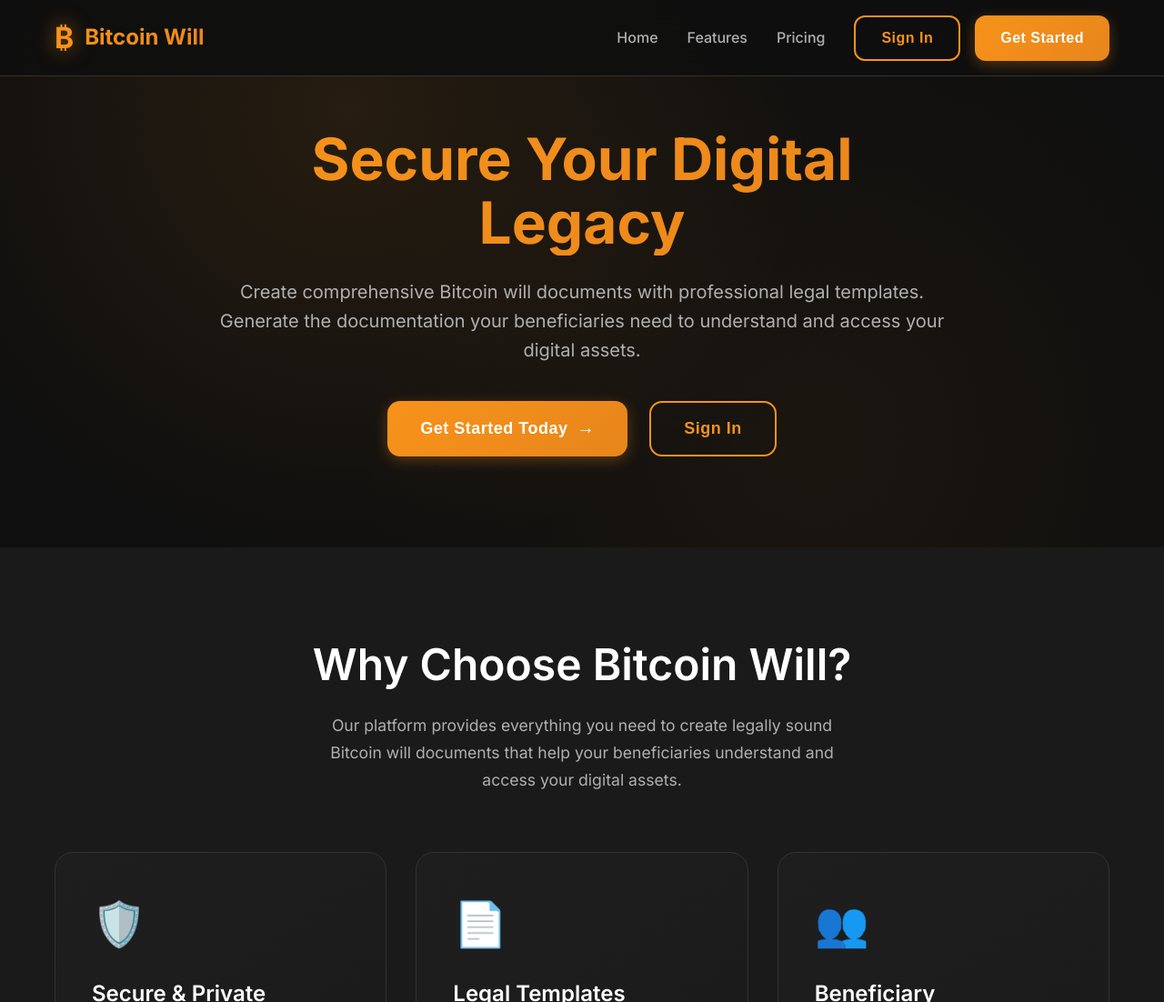
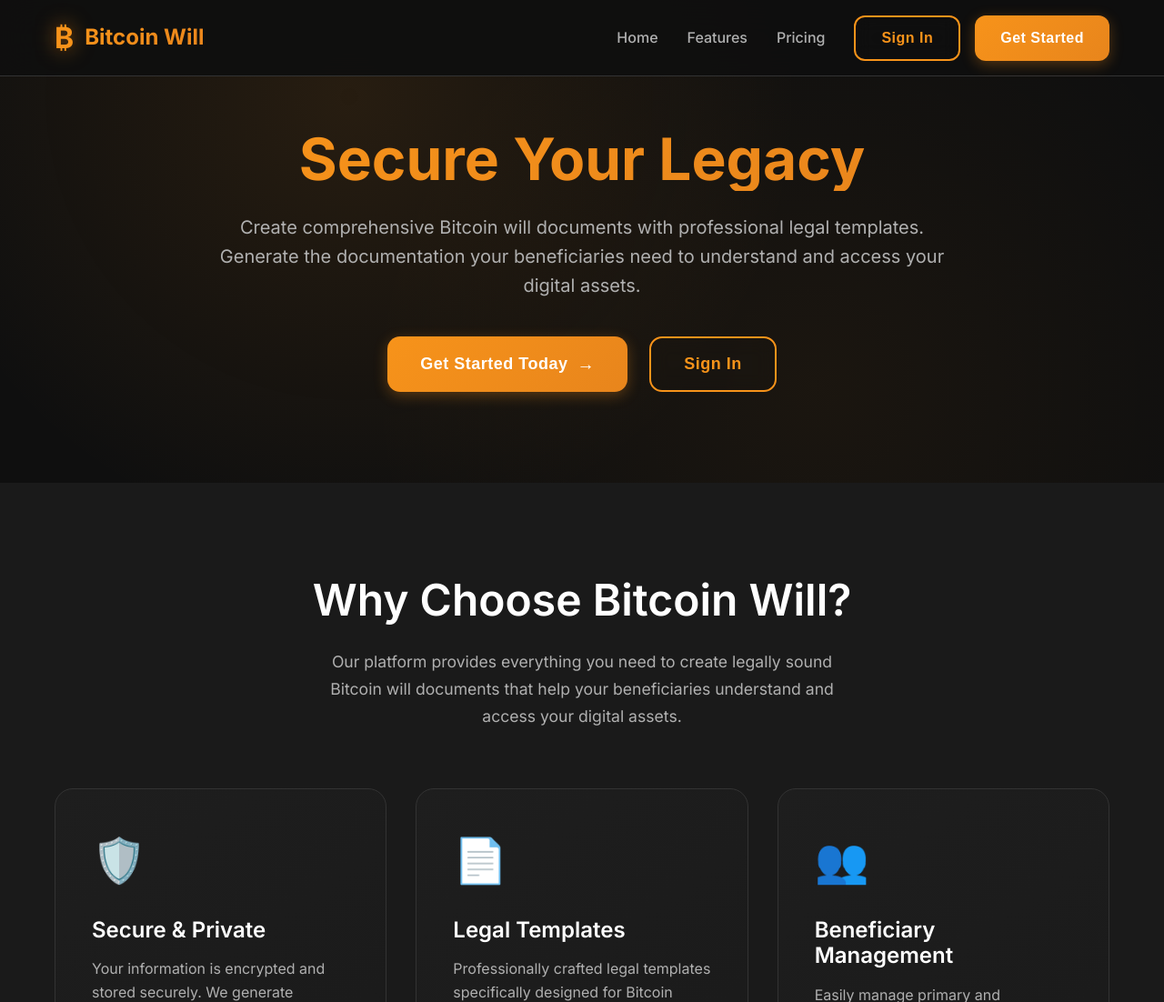
Before and after one commit to jessepetersondev/bitcoin-will-frontend, a plain HTML site: page index.html in a window 1280 px wide. Shown: the top 1102 px of the page at 91% size. Drawn offline with Linux system fonts and the light colour scheme.

Commit message:
Change wording

```diff
--- a/index.html
+++ b/index.html
@@ -3,7 +3,7 @@
 <head>
     <meta charset="UTF-8">
     <meta name="viewport" content="width=device-width, initial-scale=1.0">
-    <title>Bitcoin Will - Secure Your Digital Legacy</title>
+    <title>Bitcoin Will - Secure Your Legacy</title>
     <meta name="description" content="Create comprehensive Bitcoin wills with professional legal templates. Generate documents to help your beneficiaries access your digital assets.">
     <link rel="stylesheet" href="styles.css">
     <link rel="preconnect" href="https://fonts.googleapis.com">
@@ -51,7 +51,7 @@
                     <div class="hero-text">
                         <h1 class="hero-title">
                             Secure Your
-                            <span class="text-primary">Digital Legacy</span>
+                            <span class="text-primary">Legacy</span>
                         </h1>
                         <p class="hero-description">
                             Create comprehensive Bitcoin will documents with professional legal templates.
```
